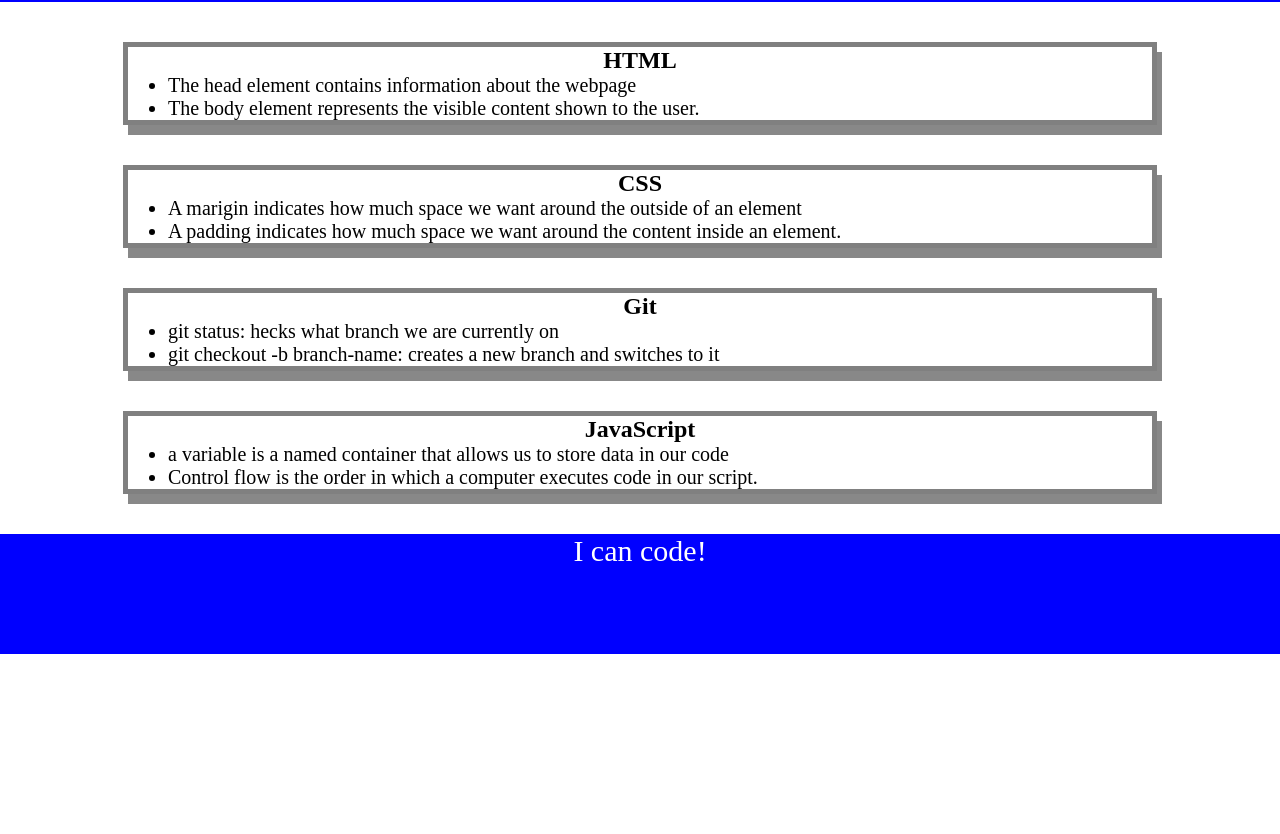
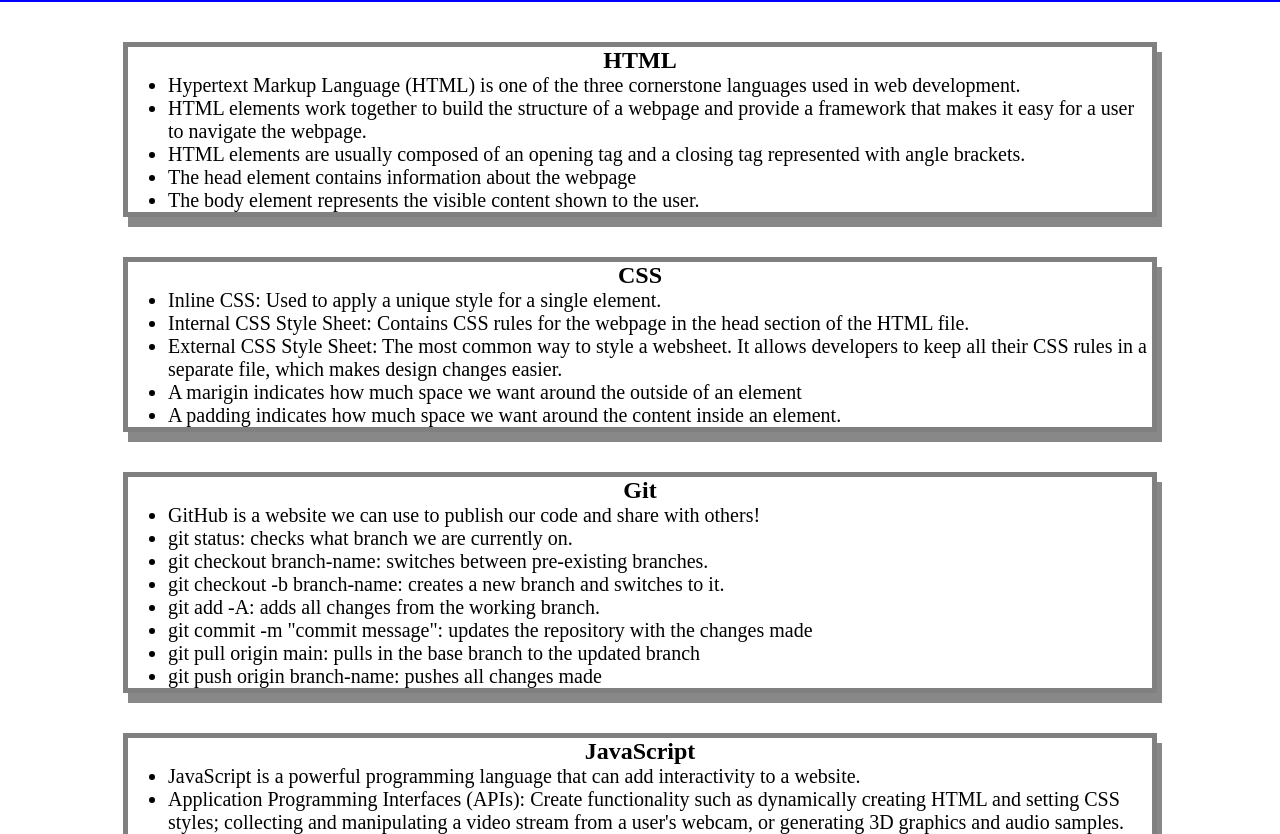
Before and after one commit to Chuncellor/prework-study-guide, a plain HTML site: page index.html in a window 1280 px wide. Shown: the part 118-952 px from the top of the page. Before the commit the page ends 800 px from the top, so only its background shows below. Drawn offline with Linux system fonts and the light colour scheme; files that its build step writes are made by us from their sources; files whose address does not match are found by name.

Commit message:
fixed style sheet

```diff
--- a/index.html
+++ b/index.html
@@ -4,7 +4,7 @@
     <meta charset="UTF-8" />
     <meta http-equiv="X-UA-Compatible" content="IE=edge" />
     <meta name="viewport" content="width=device-width, initial-scale=1.0" />
-    <link rel="stylesheet" href="./assets/style.css">
+    <link rel="stylesheet" href="./style.css">
     <title>Prework Study Guide</title>
   </head>
   <body>
@@ -17,6 +17,9 @@
       <section class="card" id="html-section">
         <h2>HTML</h2>
         <ul>
+          <li>Hypertext Markup Language (HTML) is one of the three cornerstone languages used in web development.</li>
+          <li>HTML elements work together to build the structure of a webpage and provide a framework that makes it easy for a user to navigate the webpage.</li>
+          <li>HTML elements are usually composed of an opening tag and a closing tag represented with angle brackets.</li>
           <li>The head element contains information about the webpage
           <li>The body element represents the visible content shown to the user.</li>
         </ul>
@@ -24,6 +27,9 @@
       <section class="card" id="css-section">
         <h2>CSS</h2>
         <ul>
+          <li>Inline CSS: Used to apply a unique style for a single element.</li>
+          <li>Internal CSS Style Sheet: Contains CSS rules for the webpage in the head section of the HTML file.</li>
+          <li>External CSS Style Sheet: The most common way to style a websheet. It allows developers to keep all their CSS rules in a separate file, which makes design changes easier. </li>
           <li>A marigin indicates how much space we want around the outside of an element</li>
           <li>A padding indicates how much space we want around the content inside an element.</li>
         </ul>
@@ -31,14 +37,24 @@
       <section class="card" id="git-section">
         <h2>Git</h2>
         <ul>
-          <li>git status: hecks what branch we are currently on</li>
-          <li>git checkout -b branch-name: creates a new branch and switches to it</li>
+          <li>GitHub is a website we can use to publish our code and share with others!</li>
+          <li>git status: checks what branch we are currently on.</li>
+          <li>git checkout branch-name: switches between pre-existing branches.</li>
+          <li>git checkout -b branch-name: creates a new branch and switches to it.</li>
+          <li>git add -A: adds all changes from the working branch.</li>
+          <li>git commit -m "commit message": updates the repository with the changes made</li>
+          <li>git pull origin main: pulls in the base branch to the updated branch</li>
+          <li>git push origin branch-name: pushes all changes made</li>
         </ul>
       </section>
       <section class="card" id="javascript-section">
         <h2>JavaScript</h2>
         <ul>
-          <li>a variable is a named container that allows us to store data in our code</li>
+          <li>JavaScript is a powerful programming language that can add interactivity to a website.</li>
+          <li>Application Programming Interfaces (APIs): Create functionality such as dynamically creating HTML and setting CSS styles; collecting and manipulating a video stream from a user's webcam, or generating 3D graphics and audio samples.</li>
+          <li>Third-party APIs: Allow developers to incorporate functionality in sites from other content providers, such as Twitter or Facebook.</li>
+          <li>Third-party frameworks and libraries: an apply to HTML to accelerate the work of building sites and applications.</li>
+          <li>A variable is a named container that allows us to store data in our code</li>
           <li>Control flow is the order in which a computer executes code in our script.</li>
         </ul>
       </section>
```
